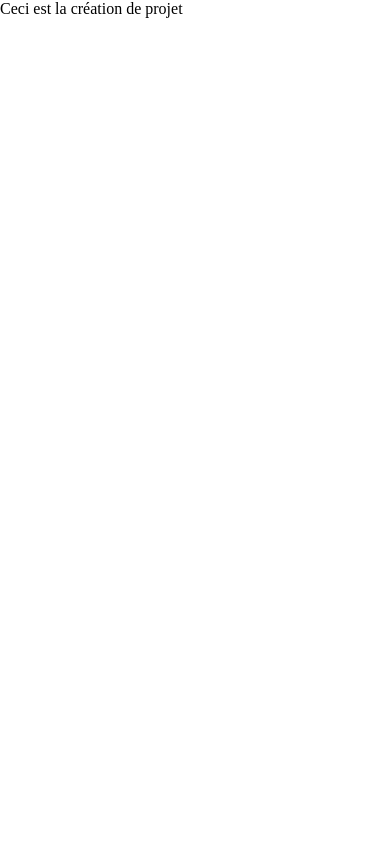
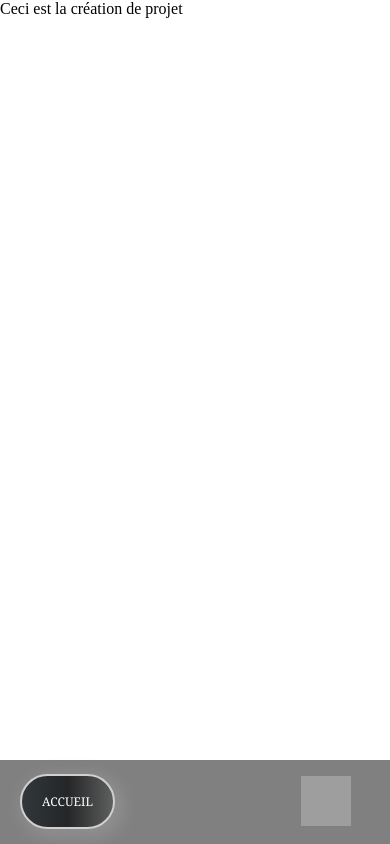
Before and after one commit to WildCodeSchool/remote-fr-q2p3-digico-front, a React (Create React App) app: page /creer-projet in a window 390 px wide. Built offline with nearby package versions, Linux system fonts and the light colour scheme; grey boxes are pictures that could not be loaded.

Commit message:
connectfooterOK

```diff
--- a/src/components/footer/ConnectFooter.css
+++ b/src/components/footer/ConnectFooter.css
@@ -0,0 +1,50 @@
+@media screen and (max-width : 767px) {
+
+    .connectfooter{
+
+    margin-top: auto;
+    display: flex;
+    position: fixed;
+    bottom: 0;
+    background-color: gray;
+    height: 10vh;
+    padding-right: 100%;
+    }
+
+    .button_welcome{
+    margin-left: 20px;
+    text-align: center;
+    margin-top: auto;
+    margin-bottom: auto;
+    color: rgb(255, 255, 255);
+    font-size: 12px;
+    line-height: 11px;
+    padding: 20px;
+    border-radius: 50px;
+    font-family: Georgia, serif;
+    font-weight: normal;
+    text-decoration: none;
+    font-style: normal;
+    font-variant: normal;
+    text-transform: none;
+    background-image: linear-gradient(to right, rgb(49, 55, 59) 0%, rgb(36, 38, 39) 50%, rgb(94, 95, 95) 100%);
+    box-shadow: rgb(143, 142, 142) 5px 5px 15px 5px;
+    border: 2px solid rgb(209, 207, 207);
+    display: inline-block;}
+
+    .myButton:hover {
+    background: #000000;
+    }
+
+    .myButton:active {
+    background: #070707;
+    }
+
+    .img_logo{
+    height: 50px;
+    width: 50px;
+    margin-left: 22vh;
+    margin-top: 2vh;
+    }
+
+}
--- a/src/components/footer/ConnectFooter.jsx
+++ b/src/components/footer/ConnectFooter.jsx
@@ -1,12 +1,14 @@
 import React from 'react'
+import "./ConnectFooter"
+import {Link} from 'react-router-dom'
 import "./ConnectFooter.css"
 
 function ConnectFooter() {
     return (
         <div className="connectfooter">
-             <Link to='/Welcome'  className="button_welcome">ACCUEIL</Link>
-             <Link to='/user'  className="button_user">PROFIL</Link>
-
+             <Link to='/'  className="button_welcome">ACCUEIL</Link>
+             <Link to='/user'  className="button_user" >
+                <img className= "img_logo" src= "https://zupimages.net/up/21/38/15n1.png" alt="user_logo"/></Link>
 
 
         </div>
--- a/src/pages/Project/CreateProject.jsx
+++ b/src/pages/Project/CreateProject.jsx
@@ -1,11 +1,18 @@
 import React from 'react'
+import {Link} from 'react-router-dom'
+import ConnectFooter from '../../components/footer/ConnectFooter'
+
+
 import "./CreateProject.css"
 
 function CreateProject() {
     return (
         <div>
             Ceci est la création de projet
+            <ConnectFooter/>
         </div>
+
+
     )
 }
 
```
